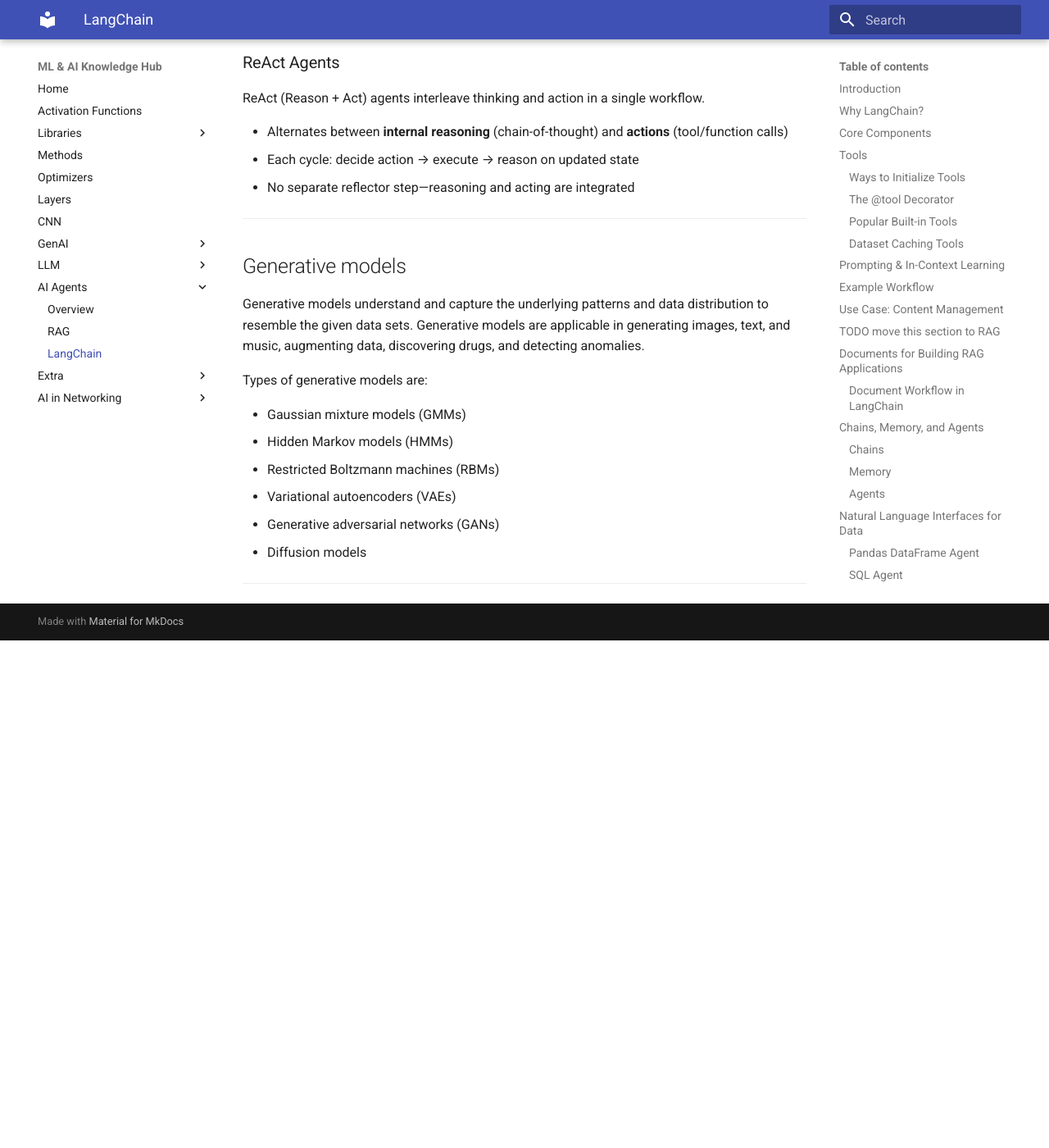
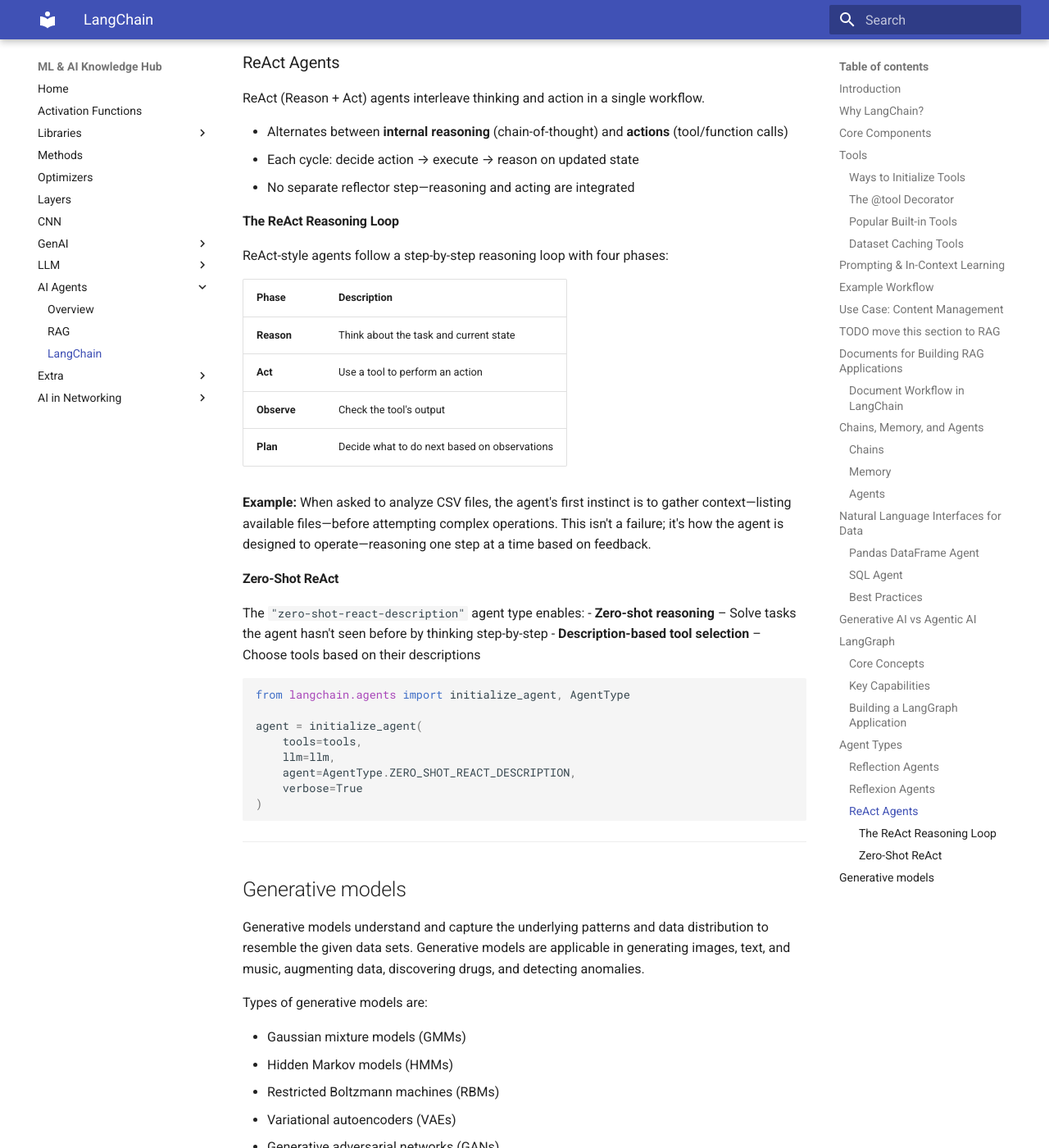
Before and after one commit to Medyan-Naser/machine_learning_projects, an MkDocs documentation site: the page built from docs/Agents/langchain.md, in a window 1280 px wide and 1400 px high, scrolled down 11123 px. Shown: the whole window at 82% size. Built offline with MkDocs 1.6.1 and Material for MkDocs 9.7.7, drawn with Linux system fonts in a browser that asks for light colours; before the commit the page ends 11904 px from its top, so only the background shows below that.

Commit message:
add sectopm for agent Zero-Shot ReAct

````diff
--- a/docs/Agents/langchain.md
+++ b/docs/Agents/langchain.md
@@ -357,6 +357,37 @@
 - Each cycle: decide action → execute → reason on updated state
 - No separate reflector step—reasoning and acting are integrated
 
+#### The ReAct Reasoning Loop
+
+ReAct-style agents follow a step-by-step reasoning loop with four phases:
+
+| Phase       | Description                                    |
+|-------------|------------------------------------------------|
+| **Reason**  | Think about the task and current state         |
+| **Act**     | Use a tool to perform an action                |
+| **Observe** | Check the tool's output                        |
+| **Plan**    | Decide what to do next based on observations   |
+
+**Example:** When asked to analyze CSV files, the agent's first instinct is to gather context—listing available files—before attempting complex operations. This isn't a failure; it's how the agent is designed to operate—reasoning one step at a time based on feedback.
+
+#### Zero-Shot ReAct
+
+The `"zero-shot-react-description"` agent type enables:
+- **Zero-shot reasoning** – Solve tasks the agent hasn't seen before by thinking step-by-step
+- **Description-based tool selection** – Choose tools based on their descriptions
+
+```python
+from langchain.agents import initialize_agent, AgentType
+
+agent = initialize_agent(
+    tools=tools,
+    llm=llm,
+    agent=AgentType.ZERO_SHOT_REACT_DESCRIPTION,
+    verbose=True
+)
+```
+
+
 ---
 
 ## Generative models
````
